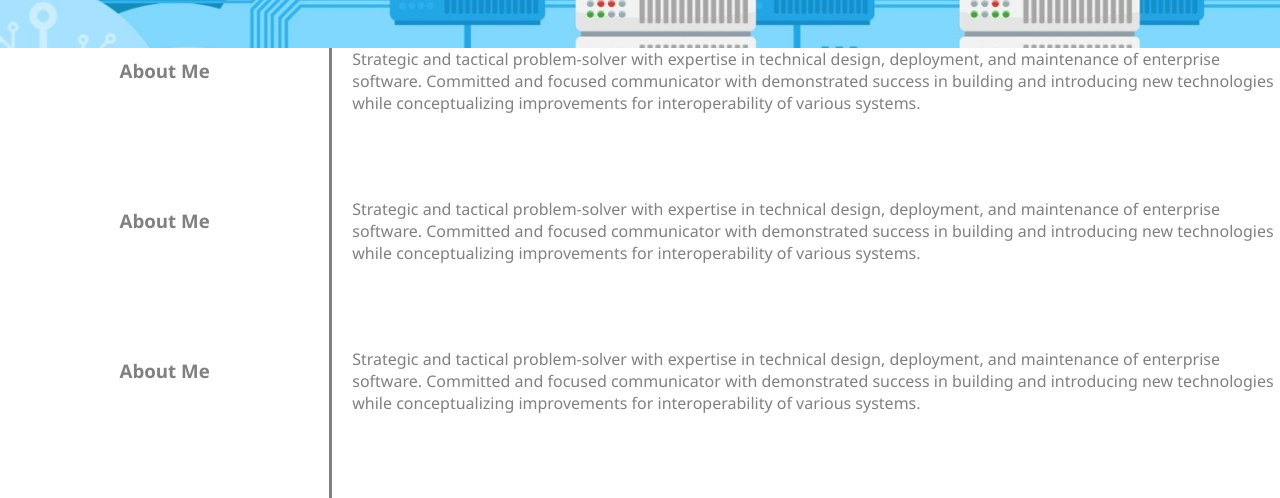
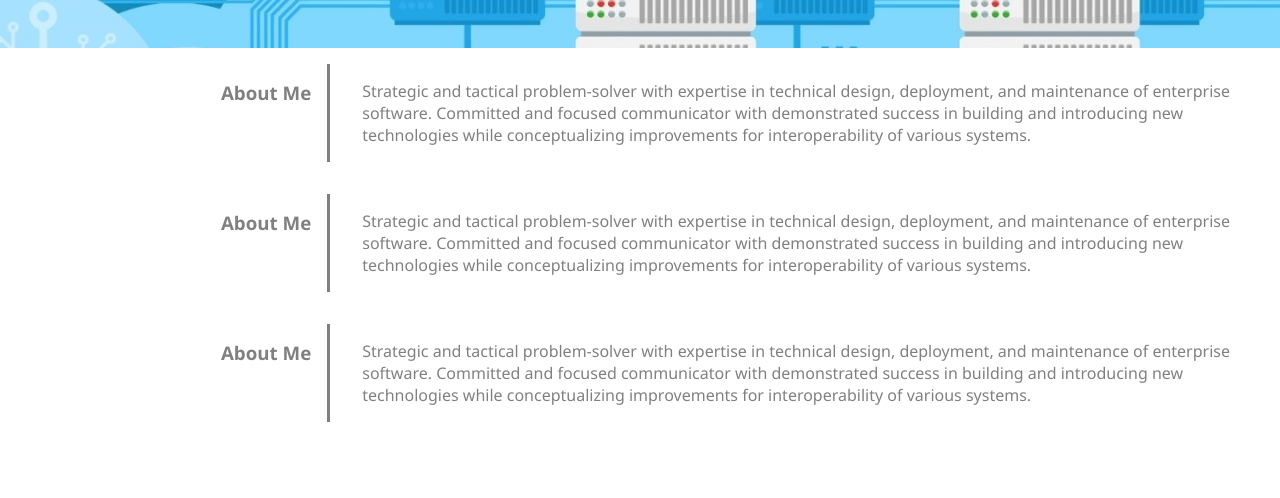
Before and after one commit to qkeddy/quin-eddy-development-portfolio, a plain HTML site: page index.html in a window 1280 px wide. Shown: the part 327-825 px from the top of the page. After the commit the page ends 800 px from the top, so only its background shows below. Drawn offline with Linux system fonts and the light colour scheme.

Commit message:
Refactored CSS with native tags and fewer IDs.

```diff
--- a/assets/css/style.css
+++ b/assets/css/style.css
@@ -20,6 +20,7 @@ nav {
   display: flex;
   justify-content: space-between;
   align-items: center;
+  color: whitesmoke;
 }
 
 header {
@@ -36,14 +37,25 @@ main {
   flex-direction: column;
 }
 
-aside {
-  padding: 10px;
-  text-align: center;
+main section {
+  display: flex;
+  color: gray;
 }
 
-section {
-  /* padding: 10px;
-  text-align: center; */
+main section aside {
+  flex: 1;
+  border-right: 3px solid gray;
+  text-align: right;
+  margin: 1em 0em;
+  padding: 1em;
+}
+
+
+main section div {
+  flex: 3;
+  text-align: left;
+  margin: 1em;
+  padding: 1em;
 }
 
 /******************************************/
@@ -56,7 +68,6 @@ section {
 /* ID Selectors */
 /******************************************/
 #person {
-  color: whitesmoke;
   font-size: 45px;
   font-weight: bold;
   background-color: darkslategrey;
@@ -72,9 +83,8 @@ section {
   margin-right: 10px;
 }
 
-/* TODO Add rounded corners */
 #nav-container a {
-  width: 100px;
+  width: 95px;
   background-color: darkslategray;
   border: 2px white solid;
   margin: 2px;
@@ -99,26 +109,6 @@ section {
 }
 
 
-/* TODO Question: is this a good approach to design CSS? */
-main #section {
-  display: flex;
-}
-
-#about-me {
-  flex: 1;
-  color: gray;
-  height: 150px;
-  border-right: 3px solid gray
-}
-
-#about-me-detail {
-  flex: 3;
-  color: gray;
-  height: 150px;
-  text-align: left;
-  padding-left: 20px;
-}
-
 /******************************************/
 /* Media queries */
 /******************************************/
@@ -138,18 +128,12 @@ main #section {
     padding: 10px 0px 10px 0px;
   }
 
-  #hero {
-    /* margin-top: 0px; */
-  }
-
   #nav-container {
-    /* margin-left: auto; */
     flex-direction: column;
-    /* justify-content: space-evenly; */
+    justify-content: space-evenly;
     align-items: center;
-    /* height: 200px; */
     background-color: gray;
-    width: 100%;
+    height: 100%;
   }
 
   #nav-container a {
--- a/index.html
+++ b/index.html
@@ -24,18 +24,18 @@
     <!-- Hero image with a subtitle -->
     <header>
       <!-- <section id="hero"> -->
-        <h1 id="subtitle">Play No Games</h1>
+      <h1 id="subtitle">Play No Games</h1>
       <!-- </section> -->
     </header>
 
     <!-- Main section with 6 sections highlighting -->
     <main>
-      <section id="section">
-        <aside id="about-me">
+      <section>
+        <aside>
           <h1>About Me</h1>
         </aside>
 
-        <section id="about-me-detail">
+        <div>
           <p>
             Strategic and tactical problem-solver with expertise in technical
             design, deployment, and maintenance of enterprise software.
@@ -43,15 +43,15 @@
             building and introducing new technologies while conceptualizing
             improvements for interoperability of various systems.
           </p>
-        </section>
+        </div>
       </section>
 
-      <section id="section">
-        <aside id="about-me">
+      <section>
+        <aside>
           <h1>About Me</h1>
         </aside>
 
-        <section id="about-me-detail">
+        <div>
           <p>
             Strategic and tactical problem-solver with expertise in technical
             design, deployment, and maintenance of enterprise software.
@@ -59,15 +59,15 @@
             building and introducing new technologies while conceptualizing
             improvements for interoperability of various systems.
           </p>
-        </section>
+        </div>
       </section>
 
-      <section id="section">
-        <aside id="about-me">
+      <section>
+        <aside>
           <h1>About Me</h1>
         </aside>
 
-        <section id="about-me-detail">
+        <div>
           <p>
             Strategic and tactical problem-solver with expertise in technical
             design, deployment, and maintenance of enterprise software.
@@ -75,9 +75,8 @@
             building and introducing new technologies while conceptualizing
             improvements for interoperability of various systems.
           </p>
-        </section>
+        </div>
       </section>
-
     </main>
   </body>
 </html>
```
